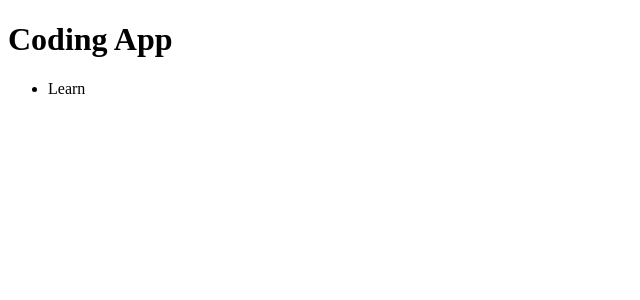
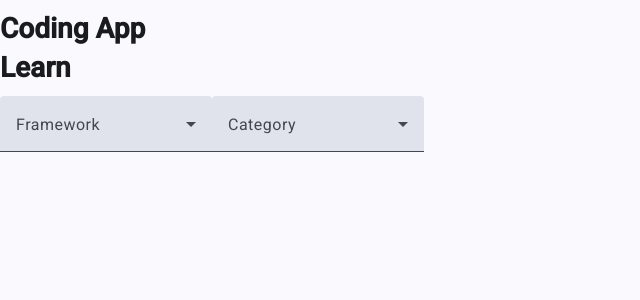
Before and after one commit to dazcha76/conding-app, an Angular app: page / in a window 1280 px wide. Shown: the top 300 px of the page, without its empty margins (0-640 px from the left). Built offline with nearby package versions, Linux system fonts and the light colour scheme.

Commit message:
created learn page, added Angular Material dropdowns

```diff
--- a/package.json
+++ b/package.json
@@ -23,10 +23,12 @@
   "private": true,
   "packageManager": "npm@10.9.2",
   "dependencies": {
+    "@angular/cdk": "~21.2.0",
     "@angular/common": "^21.1.0",
     "@angular/compiler": "^21.1.0",
     "@angular/core": "^21.1.0",
     "@angular/forms": "^21.1.0",
+    "@angular/material": "~21.2.0",
     "@angular/platform-browser": "^21.1.0",
     "@angular/router": "^21.1.0",
     "rxjs": "~7.8.0",
@@ -36,6 +38,7 @@
     "@angular/build": "^21.1.4",
     "@angular/cli": "^21.1.4",
     "@angular/compiler-cli": "^21.1.0",
+    "@angular/material": "^21.2.0",
     "jsdom": "^27.1.0",
     "typescript": "~5.9.2",
     "vitest": "^4.0.8"
--- a/src/app/app.html
+++ b/src/app/app.html
@@ -1,5 +1,3 @@
 <h1>Coding App</h1>
 
-<ul>
-  <li>Learn</li>
-</ul>
+<app-learn />
--- a/src/app/app.ts
+++ b/src/app/app.ts
@@ -1,8 +1,9 @@
 import { Component, signal } from '@angular/core';
+import { Learn } from './pages/learn/learn';
 
 @Component({
   selector: 'app-root',
-  imports: [],
+  imports: [Learn],
   templateUrl: './app.html',
   styleUrl: './app.scss',
 })
--- /dev/null
+++ b/src/app/pages/learn/learn.html
@@ -0,0 +1,19 @@
+<h1>Learn</h1>
+
+<mat-form-field>
+  <mat-label>Framework</mat-label>
+  <mat-select>
+    @for (framework of frameworks; track framework) {
+      <mat-option [value]="framework.value">{{ framework.viewValue }}</mat-option>
+    }
+  </mat-select>
+</mat-form-field>
+
+<mat-form-field>
+  <mat-label>Category</mat-label>
+  <mat-select>
+    @for (category of categories; track category) {
+      <mat-option [value]="category.value">{{ category.viewValue }}</mat-option>
+    }
+  </mat-select>
+</mat-form-field>
--- /dev/null
+++ b/src/app/pages/learn/learn.ts
@@ -0,0 +1,18 @@
+import { Component } from '@angular/core';
+import { MatSelectModule } from '@angular/material/select';
+
+@Component({
+  selector: 'app-learn',
+  imports: [MatSelectModule],
+  templateUrl: './learn.html',
+  styleUrl: './learn.scss',
+})
+export class Learn {
+  frameworks = [{ value: 'flutter', viewValue: 'Flutter' }];
+  categories = [
+    { value: 'requirements', viewValue: 'Requirements' },
+    { value: 'commands', viewValue: 'Commands' },
+    { value: 'functions', viewValue: 'Functions' },
+    { value: 'variables', viewValue: 'Variables' },
+  ];
+}
--- a/src/index.html
+++ b/src/index.html
@@ -6,6 +6,10 @@
   <base href="/">
   <meta name="viewport" content="width=device-width, initial-scale=1">
   <link rel="icon" type="image/x-icon" href="favicon.ico">
+  <link rel="preconnect" href="https://fonts.googleapis.com">
+  <link rel="preconnect" href="https://fonts.gstatic.com" crossorigin>
+  <link href="https://fonts.googleapis.com/css2?family=Roboto:wght@300;400;500&display=swap" rel="stylesheet">
+  <link href="https://fonts.googleapis.com/icon?family=Material+Icons" rel="stylesheet">
 </head>
 <body>
   <app-root></app-root>
--- a/src/styles.scss
+++ b/src/styles.scss
@@ -1 +1,38 @@
+
+// Include theming for Angular Material with `mat.theme()`.
+// This Sass mixin will define CSS variables that are used for styling Angular Material
+// components according to the Material 3 design spec.
+// Learn more about theming and how to use it for your application's
+// custom components at https://material.angular.dev/guide/theming
+@use '@angular/material' as mat;
+
+html {
+  height: 100%;
+  @include mat.theme((
+    color: (
+      primary: mat.$azure-palette,
+      tertiary: mat.$blue-palette,
+    ),
+    typography: Roboto,
+    density: 0,
+  ));
+}
+
+body {
+  // Default the application to a light color theme. This can be changed to
+  // `dark` to enable the dark color theme, or to `light dark` to defer to the
+  // user's system settings.
+  color-scheme: light;
+
+  // Set a default background, font and text colors for the application using
+  // Angular Material's system-level CSS variables. Learn more about these
+  // variables at https://material.angular.dev/guide/system-variables
+  background-color: var(--mat-sys-surface);
+  color: var(--mat-sys-on-surface);
+  font: var(--mat-sys-body-medium);
+
+  // Reset the user agent margin.
+  margin: 0;
+  height: 100%;
+}
 /* You can add global styles to this file, and also import other style files */
```
Also changed, not shown: src/app/pages/learn/learn.scss (added), 2 other files (tests, documents, lock files or other folders).
